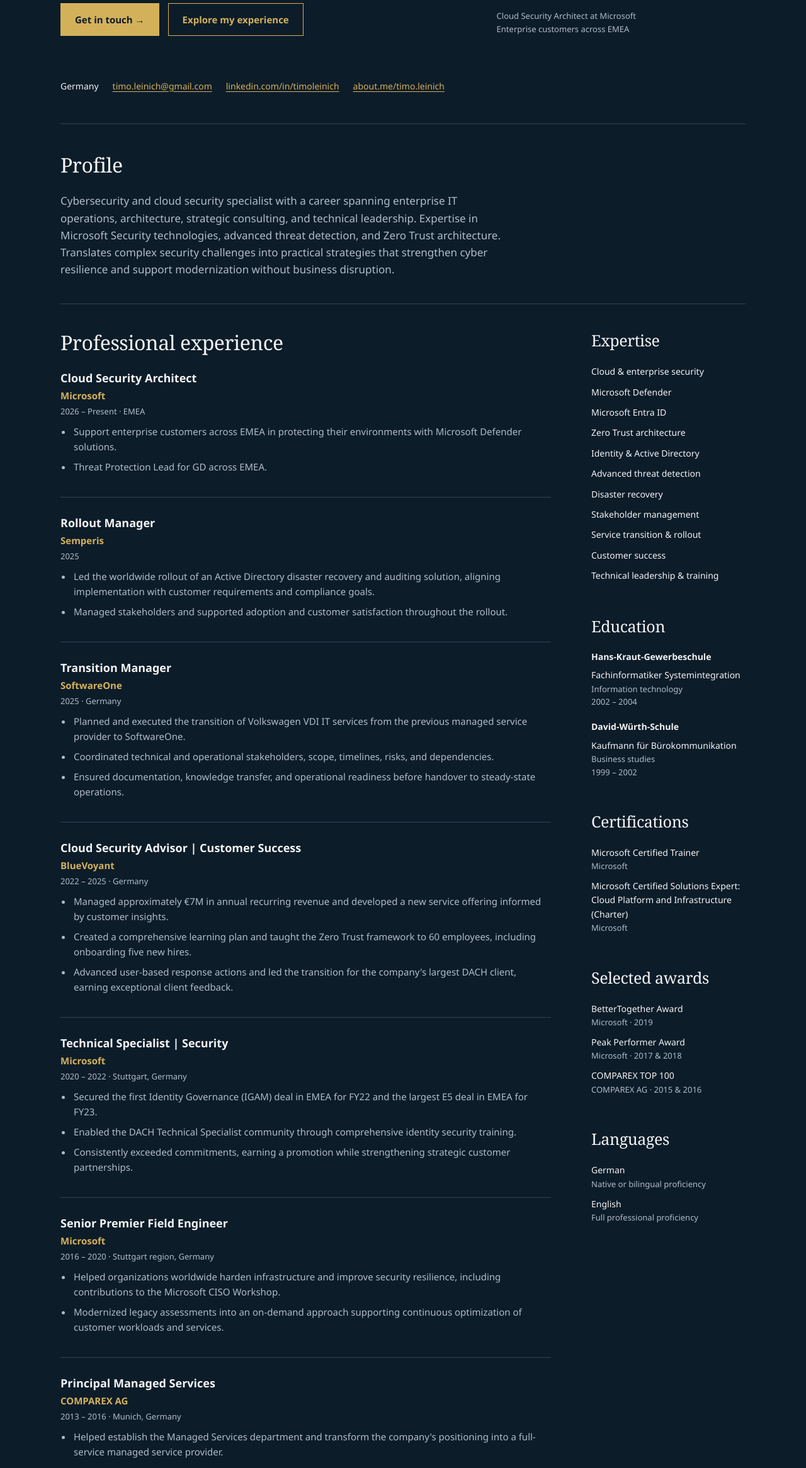
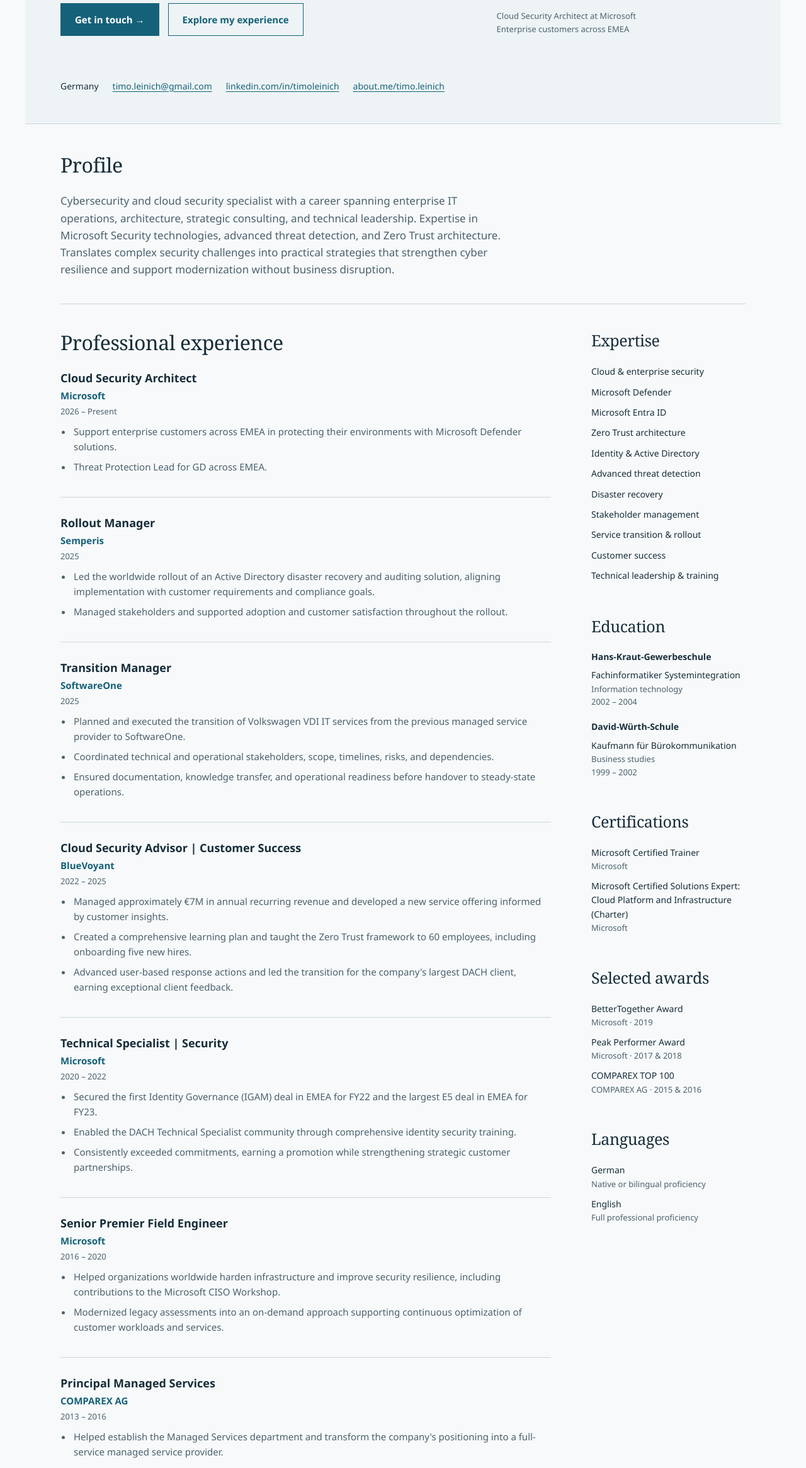
Before and after one commit to timoleinich/cv, a plain HTML site: page index.html in a window 1280 px wide. Shown: the part 469-2800 px from the top of the page at 63% size. Drawn offline with Linux system fonts and the light colour scheme.

Commit message:
Lighten CV theme and simplify experience dates
Co-authored-by: Copilot App <223556219+Copilot@users.noreply.github.com>

```diff
--- a/index.html
+++ b/index.html
@@ -8,12 +8,14 @@
   <title>Timo Leinich | Curriculum Vitae</title>
   <style>
     :root {
-      color-scheme: dark;
-      --ink: #f3f4f5;
-      --muted: #b0bdc8;
-      --accent: #d3b15b;
-      --line: #314352;
-      --paper: #0d1c29;
+      color-scheme: light;
+      --ink: #172d3a;
+      --muted: #4b616e;
+      --accent: #16617a;
+      --accent-hover: #0d4659;
+      --line: #cbd8df;
+      --paper: #f7f9fa;
+      --header: #eef4f6;
     }
     * { box-sizing: border-box; }
     body {
@@ -23,7 +25,7 @@
       font: 15px/1.6 "Segoe UI", Arial, sans-serif;
     }
     a { color: var(--accent); text-underline-offset: 3px; overflow-wrap: anywhere; }
-    a:hover { color: var(--ink); }
+    a:hover { color: var(--accent-hover); }
     a:focus-visible { outline: 2px solid var(--accent); outline-offset: 4px; }
     .cv {
       max-width: 1200px;
@@ -31,7 +33,7 @@
       padding: 0 56px 32px;
       background: var(--paper);
     }
-    header { padding-bottom: 48px; border-bottom: 1px solid var(--line); }
+    header { padding-bottom: 48px; border-bottom: 1px solid var(--line); background: var(--header); margin: 0 -56px; padding-left: 56px; padding-right: 56px; }
     .navigation { display: flex; align-items: center; justify-content: space-between; gap: 24px; padding: 28px 0; border-bottom: 1px solid var(--line); }
     .brand { color: var(--ink); font: 600 23px/1.2 Georgia, "Times New Roman", serif; text-decoration: none; }
     .brand span { display: block; margin-top: 7px; color: var(--accent); font: 11px/1.4 "Segoe UI", Arial, sans-serif; letter-spacing: .2em; text-transform: uppercase; }
@@ -46,8 +48,8 @@
     .hero-note p { margin: 0; }
     .actions { display: flex; flex-wrap: wrap; gap: 14px; margin-top: 30px; }
     .button { display: inline-block; padding: 13px 22px; border: 1px solid var(--accent); font-weight: 600; text-decoration: none; }
-    .button.primary { background: var(--accent); color: #0d1c29; }
-    .button:hover { background: #ecd18c; border-color: #ecd18c; color: #0d1c29; }
+    .button.primary { background: var(--accent); color: #fff; }
+    .button:hover { background: var(--accent-hover); border-color: var(--accent-hover); color: #fff; }
     address { display: flex; flex-wrap: wrap; gap: 5px 22px; margin-top: 21px; font-size: 14px; font-style: normal; }
     .layout { display: grid; grid-template-columns: minmax(0, 1fr) 245px; gap: 64px; }
     h2 { margin: 42px 0 24px; font: 400 32px/1.2 Georgia, "Times New Roman", serif; letter-spacing: -.015em; }
@@ -73,6 +75,7 @@
     footer { border-top: 1px solid var(--line); margin-top: 26px; padding-top: 14px; color: var(--muted); font-size: 12px; }
     @media (max-width: 760px) {
       .cv { margin: 0; padding: 0 24px 24px; }
+      header { margin: 0 -24px; padding-left: 24px; padding-right: 24px; }
       .navigation { align-items: flex-start; padding: 22px 0; gap: 20px; }
       .brand { font-size: 20px; }
       nav { gap: 10px 16px; justify-content: flex-end; max-width: 170px; }
@@ -93,7 +96,7 @@
       :root { color-scheme: light; --ink: #172d3a; --muted: #465b68; --accent: #205b71; --line: #cdd7dc; --paper: #fff; }
       body { background: white; font-size: 10pt; line-height: 1.42; }
       .cv { max-width: none; margin: 0; padding: 0; }
-      header { padding-bottom: 15px; }
+      header { margin: 0; padding: 0 0 15px; background: transparent; }
       .navigation, .actions, .hero-note { display: none; }
       .hero { display: block; padding: 0; }
       h1 { font-size: 31pt; }
@@ -171,7 +174,7 @@
         <article class="job">
           <h3>Cloud Security Architect</h3>
           <p class="company">Microsoft</p>
-          <p class="meta"><time datetime="2026">2026</time> &ndash; Present &middot; EMEA</p>
+          <p class="meta"><time datetime="2026">2026</time> &ndash; Present</p>
           <ul>
             <li>Support enterprise customers across EMEA in protecting their environments with Microsoft Defender solutions.</li>
             <li>Threat Protection Lead for GD across EMEA.</li>
@@ -191,7 +194,7 @@
         <article class="job">
           <h3>Transition Manager</h3>
           <p class="company">SoftwareOne</p>
-          <p class="meta"><time datetime="2025">2025</time> &middot; Germany</p>
+          <p class="meta"><time datetime="2025">2025</time></p>
           <ul>
             <li>Planned and executed the transition of Volkswagen VDI IT services from the previous managed service provider to SoftwareOne.</li>
             <li>Coordinated technical and operational stakeholders, scope, timelines, risks, and dependencies.</li>
@@ -202,7 +205,7 @@
         <article class="job">
           <h3>Cloud Security Advisor | Customer Success</h3>
           <p class="company">BlueVoyant</p>
-          <p class="meta"><time datetime="2022">2022</time> &ndash; <time datetime="2025">2025</time> &middot; Germany</p>
+          <p class="meta"><time datetime="2022">2022</time> &ndash; <time datetime="2025">2025</time></p>
           <ul>
             <li>Managed approximately &euro;7M in annual recurring revenue and developed a new service offering informed by customer insights.</li>
             <li>Created a comprehensive learning plan and taught the Zero Trust framework to 60 employees, including onboarding five new hires.</li>
@@ -213,7 +216,7 @@
         <article class="job">
           <h3>Technical Specialist | Security</h3>
           <p class="company">Microsoft</p>
-          <p class="meta"><time datetime="2020">2020</time> &ndash; <time datetime="2022">2022</time> &middot; Stuttgart, Germany</p>
+          <p class="meta"><time datetime="2020">2020</time> &ndash; <time datetime="2022">2022</time></p>
           <ul>
             <li>Secured the first Identity Governance (IGAM) deal in EMEA for FY22 and the largest E5 deal in EMEA for FY23.</li>
             <li>Enabled the DACH Technical Specialist community through comprehensive identity security training.</li>
@@ -224,7 +227,7 @@
         <article class="job">
           <h3>Senior Premier Field Engineer</h3>
           <p class="company">Microsoft</p>
-          <p class="meta"><time datetime="2016">2016</time> &ndash; <time datetime="2020">2020</time> &middot; Stuttgart region, Germany</p>
+          <p class="meta"><time datetime="2016">2016</time> &ndash; <time datetime="2020">2020</time></p>
           <ul>
             <li>Helped organizations worldwide harden infrastructure and improve security resilience, including contributions to the Microsoft CISO Workshop.</li>
             <li>Modernized legacy assessments into an on-demand approach supporting continuous optimization of customer workloads and services.</li>
@@ -234,7 +237,7 @@
         <article class="job">
           <h3>Principal Managed Services</h3>
           <p class="company">COMPAREX AG</p>
-          <p class="meta"><time datetime="2013">2013</time> &ndash; <time datetime="2016">2016</time> &middot; Munich, Germany</p>
+          <p class="meta"><time datetime="2013">2013</time> &ndash; <time datetime="2016">2016</time></p>
           <ul>
             <li>Helped establish the Managed Services department and transform the company's positioning into a full-service managed service provider.</li>
             <li>Led service transitions and customer partnerships, with leadership impacting 100 engineers and approximately &euro;12M in annual recurring revenue.</li>
@@ -246,7 +249,7 @@
         <article class="job">
           <h3>Lead Managed Service IT Specialist</h3>
           <p class="company">COMPAREX AG</p>
-          <p class="meta"><time datetime="2010">2010</time> &ndash; <time datetime="2013">2013</time> &middot; Munich, Germany</p>
+          <p class="meta"><time datetime="2010">2010</time> &ndash; <time datetime="2013">2013</time></p>
           <ul>
             <li>Provided third-level support for a global automotive customer's Windows Server infrastructure and operated global web services.</li>
             <li>Delivered cloud service proofs of concept and operated corporate McAfee services with Host Intrusion Prevention.</li>
@@ -256,7 +259,7 @@
         <article class="job">
           <h3>Managed Services IT Specialist</h3>
           <p class="company">COMPAREX AG</p>
-          <p class="meta"><time datetime="2009">2009</time> &ndash; <time datetime="2010">2010</time> &middot; Munich metropolitan area, Germany</p>
+          <p class="meta"><time datetime="2009">2009</time> &ndash; <time datetime="2010">2010</time></p>
           <ul>
             <li>Operated enterprise Active Directory and Exchange infrastructure for the German automotive sector.</li>
             <li>Remediated Active Directory risks identified through Microsoft Risk Assessment Programs and monitored services with System Center Operations Manager.</li>
@@ -266,7 +269,7 @@
         <article class="job">
           <h3>IT Support Specialist</h3>
           <p class="company">Continental</p>
-          <p class="meta"><time datetime="2003">2003</time> &ndash; <time datetime="2009">2009</time> &middot; Villingen-Schwenningen, Germany</p>
+          <p class="meta"><time datetime="2003">2003</time> &ndash; <time datetime="2009">2009</time></p>
           <ul>
             <li>Improved help desk KPIs, ticket handling, and user experience, contributing to the support operation's worldwide top-three ranking.</li>
             <li>Supported Windows client pilots, end-user devices, VIP users, and local IT operations.</li>
```
